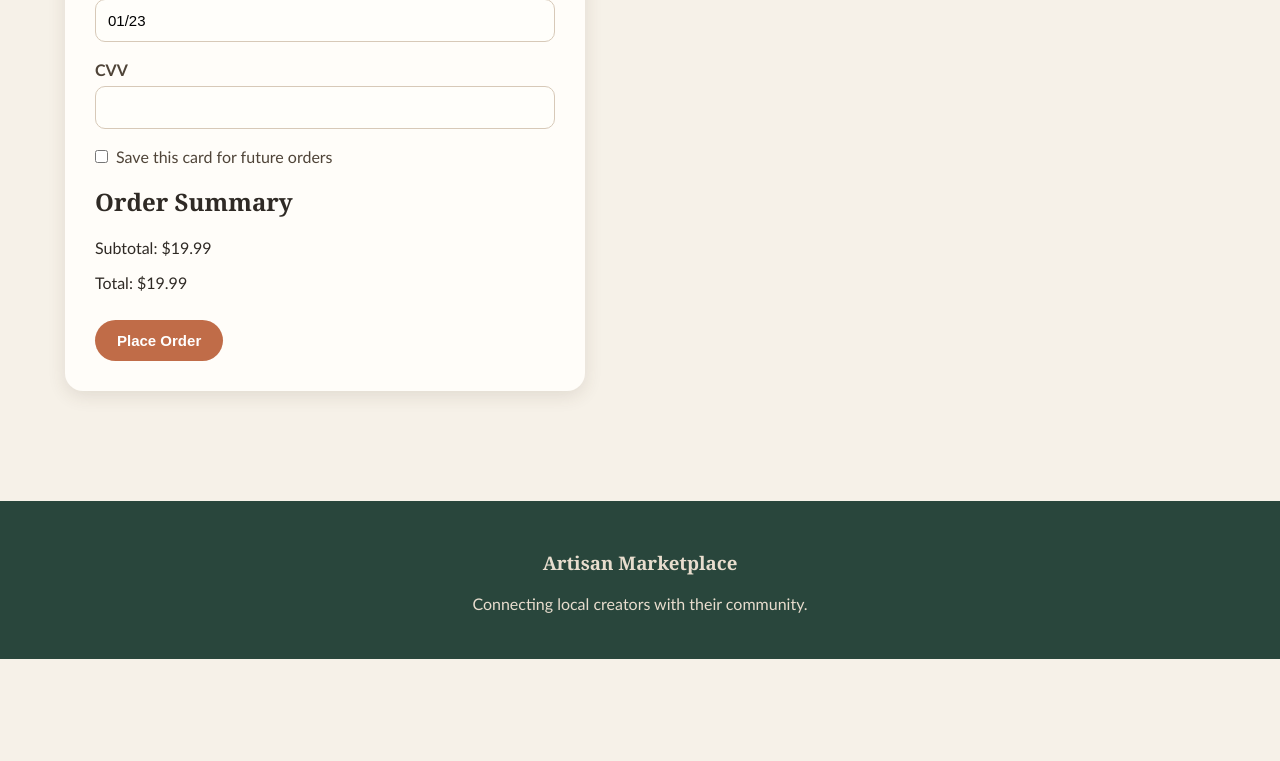
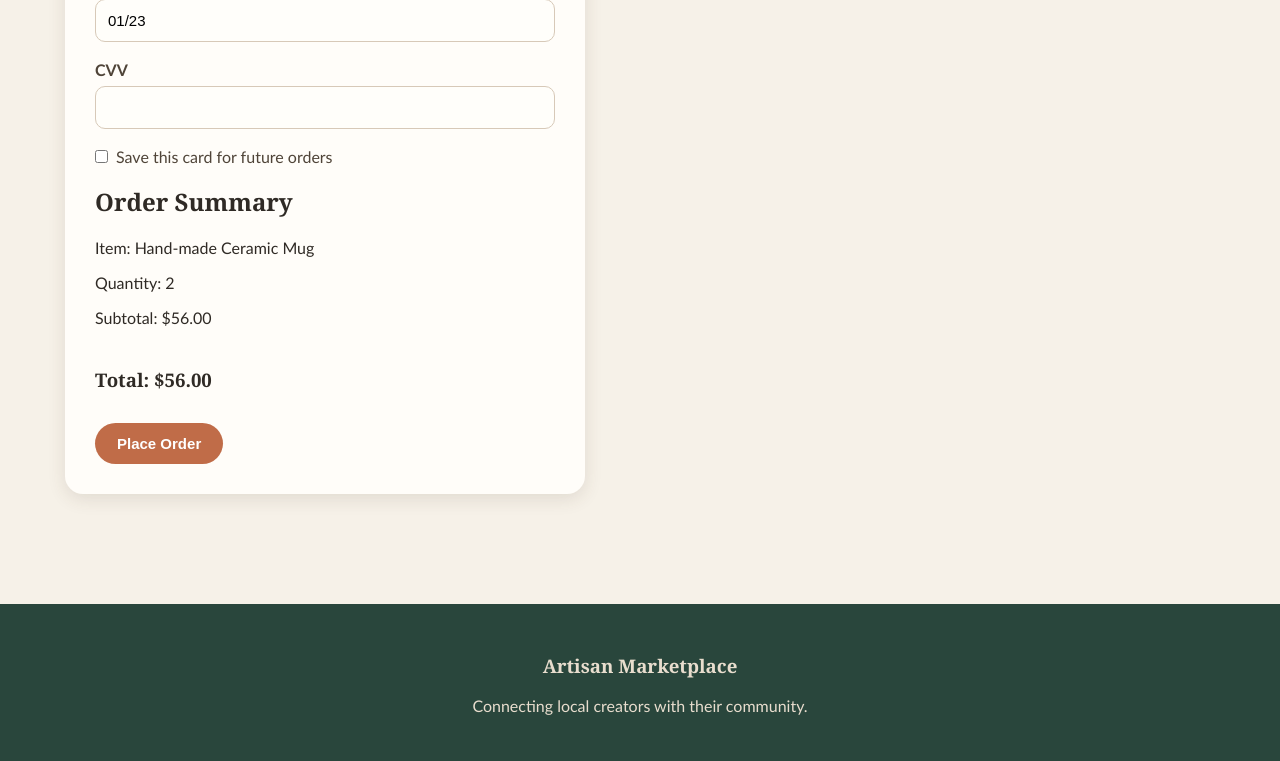
Before and after one commit to bmarshallFIT04/ECPLA_Marketplace, a Flask app: page /checkout in a window 1280 px wide. Shown: the part 787-1548 px from the top of the page. Before the commit the page ends 1446 px from the top, so only its background shows below. Run offline with Flask 3, Linux system fonts and the light colour scheme; the visitor is signed in with stand-in values (Sample User, id 1); data comes from the database, SQL or seed files in the repository.

Commit message:
Update orders.html to show past orders, update checkout.html to display items (title, quantity, total) from cart, add order processing from checkout page

```diff
--- a/app.py
+++ b/app.py
@@ -11,7 +11,7 @@ from database import (
     delete_shipping_address, delete_payment_info,
     add_account, authenticate,
     is_blocked, get_conversation, list_conversations, list_blocked_users, send_message, delete_message, delete_conversation, block_user, unblock_user,
-    get_orders, get_order_details
+    get_orders, get_order_details, add_order
 )
 
 app = Flask(__name__)
@@ -120,6 +120,7 @@ def product(product_id):
 @app.route("/checkout", methods=["GET", "POST"])
 def checkout():
     user_id = session.get('user_id', DEFAULT_ID)
+    cart_items = get_cart_items(user_id)
 
     if request.method == "POST":
         # Only overwrite saved info when the buyer ticks "Save for future orders"
@@ -128,20 +129,35 @@ def checkout():
         if request.form.get("save_payment"):
             save_payment_info(user_id, request.form["card"], request.form["expiration"])
 
-        # Order placement logic will be added later
+        # Process each product as their own order
+        for item in cart_items:
+            product_id = item.get("product_id")
+            quantity = item.get("quantity")
 
+            # Use saved shipping info if it exists, otherwise use new info.
+            address = get_shipping_address(user_id)
+            if not address: address = {"full_name": request.form["name"], "address": request.form["address"]}
+
+            add_order(user_id, product_id, quantity, address)
         return redirect("/orders")
 
     return render_template(
         "checkout.html",
         shipping=get_shipping_address(user_id),
-        payment=get_payment_info(user_id)
+        payment=get_payment_info(user_id),
+        items=cart_items,
+        total_price=sum(
+            item["price"]*item["quantity"] for item in cart_items
+        )
     )
 
 
 @app.route("/orders")
 def orders():
     order_ids = get_orders(session.get('user_id', -1))
+
+    # Contains list of dictionaries, each containing the attributes of the corresponding orders from order_ids.
+    # Contains None if there are no orders
     order_details = [get_order_details(order) for order in order_ids] if order_ids else None
 
     return render_template(
--- a/database.py
+++ b/database.py
@@ -121,8 +121,10 @@ def init_db():
             order_id INTEGER PRIMARY KEY AUTOINCREMENT,
             user_id INTEGER NOT NULL,
             product_id INTEGER NOT NULL,
+            product_title TEXT NOT NULL,
             quantity INTEGER NOT NULL,
             date TIMESTAMP DEFAULT (datetime('now', 'localtime')),
+            full_name TEXT NOT NULL,
             address TEXT NOT NULL,
             total REAL NOT NULL,
             status TEXT NOT NULL
@@ -310,7 +312,7 @@ def get_account_detail(field: str):
     pass
 
 # Calculates order total, decreases seller's stock, and saves the order
-def add_order(user_id: int, product_id: int, quantity: int, date:str, address:str) -> bool:
+def add_order(user_id: int, product_id: int, quantity: int, address: dict) -> bool:
     # Details for order info
     product = get_product(product_id)
     total = product.get("price") * quantity
@@ -319,18 +321,19 @@ def add_order(user_id: int, product_id: int, quantity: int, date:str, address:st
     conn = sqlite3.connect(DB_PATH)
     cursor = conn.cursor()
     cursor.execute('''
-        INSERT INTO orders (user_id, product_id, quantity, date, address, total, status)
-        VALUES (?, ?, ?, ?, ?, ?, ?)
-    ''', (user_id, product_id, quantity, date, address, total, DEFAULT_ORDER_STATUS))
+        INSERT INTO orders (user_id, product_id, product_title, quantity, address, full_name, total, status)
+        VALUES (?, ?, ?, ?, ?, ?, ?, ?)
+    ''', (user_id, product_id, product["title"], quantity, address["address"], address["full_name"], total, DEFAULT_ORDER_STATUS))
 
     # Decrease product's stock by the quantity ordered
     new_stock = product.get("stock") - quantity
     cursor.execute('''
-        UPDATE products p
-        SET stock = ?
-        WHERE p.product_id = ?;
+        UPDATE products
+        SET stock_quantity = ?
+        WHERE product_id = ?;
     ''', (new_stock, product_id))
 
+    conn.commit()
     conn.close()
     return True
 
@@ -353,7 +356,7 @@ def get_order_details(order_id: int) -> dict:
     conn = sqlite3.connect(DB_PATH)
     cursor = conn.cursor()
     cursor.execute('''
-        SELECT o.user_id, o.product_id, o.quantity, o.date, o.address, o.total, o.status
+        SELECT o.user_id, o.product_id, o.product_title, o.quantity, o.date, o.address, o.total, o.status
         FROM orders o
         WHERE o.order_id = ?
     ''', (order_id,))
@@ -361,7 +364,7 @@ def get_order_details(order_id: int) -> dict:
     conn.close()
 
     if len(order) > 0:
-        user_id, product_id, quantity, date, address, total, status = order[0]
+        user_id, product_id, product_title, quantity, date, address, total, status = order[0]
         order_dict = {
             "order_id": order_id,
             "user_id": user_id,
@@ -370,7 +373,8 @@ def get_order_details(order_id: int) -> dict:
             "date": date,
             "address": address,
             "total": total,
-            "status": status
+            "status": status,
+            "product_title": product_title
         }
         return order_dict
     else:
--- a/static/style.css
+++ b/static/style.css
@@ -361,6 +361,9 @@ textarea:focus {
     font-size: 13px;
 }
 
+.item-card {
+    margin-bottom: 40px;
+}
 
 /* #Bryan Bermudez- Remove buttons on the Account page sit under their form without the form card styling */
 .remove-saved {
--- a/templates/checkout.html
+++ b/templates/checkout.html
@@ -116,13 +116,23 @@ Checkout
 
     <h2>Order Summary</h2>
 
-    <p>
-        Subtotal: $19.99
-    </p>
+    {% if items %}
+        {% for item in items %}
+        <div class="item-card">
+            <p>Item: {{ item.title }}</p>
+            <p>Quantity: {{ item.quantity }}</p>
+            <p>Subtotal: ${{ "%.2f"|format(item.quantity * item.price) }}</p>
+        </div>
+        {% endfor %}
+    {% else %}
+        <div>
+            <p>No items in cart.</p>
+        </div>
+    {% endif %}
 
-    <p>
-        Total: $19.99
-    </p>
+    <h3>
+        Total: ${{ "%.2f"|format(total_price) }}
+    </h3>
 
     <button type="submit">
         Place Order
--- a/templates/orders.html
+++ b/templates/orders.html
@@ -13,7 +13,7 @@ Order History
     <div class="order-card">
         <h2>Order #{{ order.order_id }}</h2>
 
-        <p>Item: {{ order.product_id }} CHANGE THIS TO PRODUCT NAME</p>
+        <p>Item: {{ order.product_title }} </p>
         <p>Quantity: {{ order.quantity }}</p>
         <p>Date: {{ order.date }}</p>
         <p>Total: ${{ "%.2f"|format(order.total) }}</p>
```
